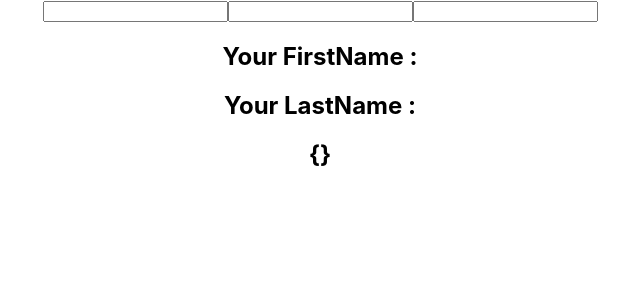
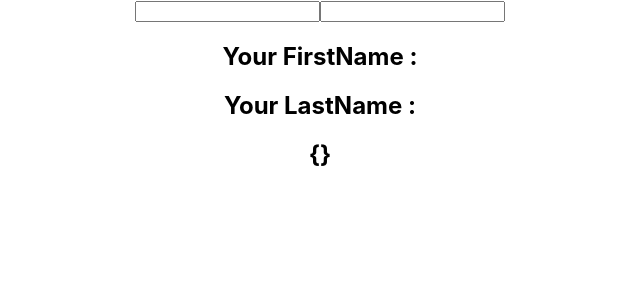
Before and after one commit to mehmteke/react-hooks, a React (Create React App) app: page / in a window 1280 px wide. Shown: the top 300 px of the page, without its empty margins (320-960 px from the left). Built offline with nearby package versions, Linux system fonts and the light colour scheme.

Commit message:
useState  ile kullanılan state in (obje olan state) property lerini tek bir fonksiyonda değiştirmek.

```diff
--- a/src/components/HookCounterThree.js
+++ b/src/components/HookCounterThree.js
@@ -5,10 +5,11 @@ function HookCounterThree(...props) {
     const [user, setUser] = useState({...props.user});
 
    function handleChange(event) {
-       debugger;
        const {name,value} = event.target;
-       console.log("Name  : " + name);
-       console.log("Value : " + value);
+       setUser( (previousState) => ({
+           ...previousState,
+           [name] : value
+       }))
    }
 
   return (
@@ -17,20 +18,14 @@ function HookCounterThree(...props) {
         type="text"
         name = "FirstName"
         value={user.FirstName}
-        onChange={(e) => setUser({...user,FirstName: e.target.value })}
-      >
-      </input>
-      <input
-        type="text"
-        value={user.LastName}
-        onChange={(e) => setUser({...user, LastName: e.target.value })}
+        onChange={handleChange}
       >
       </input>
       <input
         type="text"
         name = "LastName"
         value={user.LastName}
-        onChange = {handleChange}
+        onChange={handleChange}
       >
       </input>
 
```
